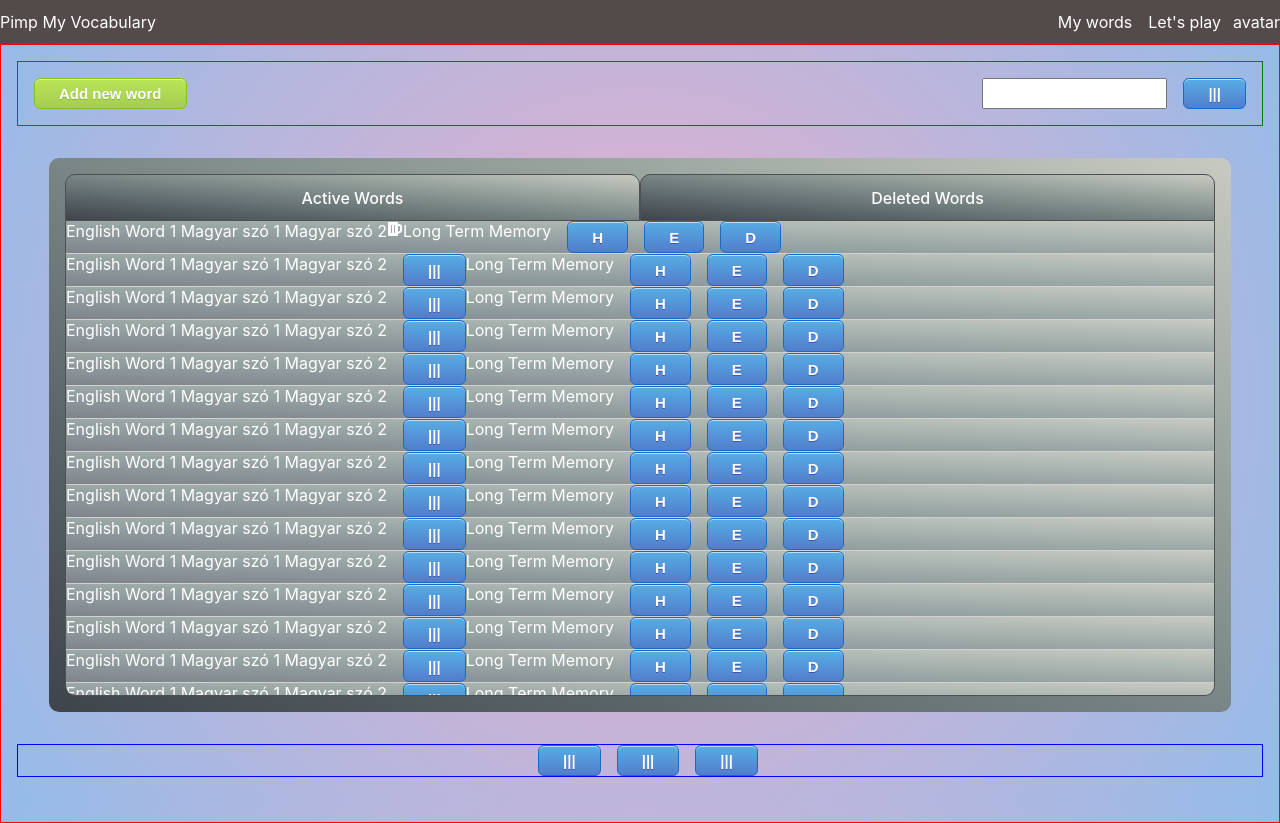
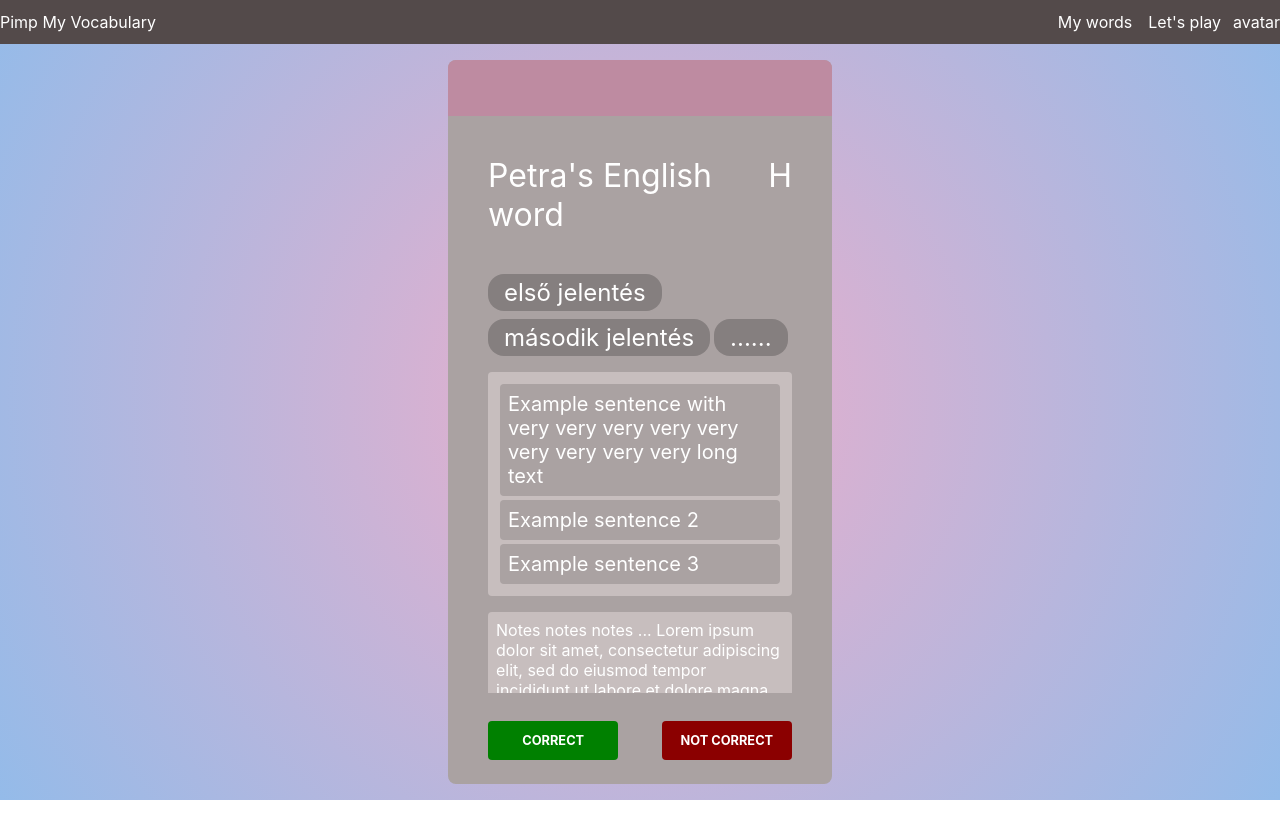
Before and after one commit to Crepkey/pmv_frond_end, a React (Create React App) app: page / in a window 1280 px wide. After the commit the page ends 800 px from the top, so only its background shows below. Built offline with nearby package versions, Linux system fonts and the light colour scheme.

Commit message:
Playing Card style improvements

```diff
--- a/src/App.tsx
+++ b/src/App.tsx
@@ -11,17 +11,25 @@ const MainContainer = Styled.div`
   width: 100vw;
 `
 
+const Body = Styled.div`
+  display: flex;
+  flex: 1;
+  justify-content: center;
+  min-width: 0;
+  min-height: 0;
+`
+
 
 function App() {
   return (
     <MainContainer>
       <MenuBar />
-      <MyWords />
+      {/* <MyWords /> */}
 
 
-      {/* <div style={{ display: 'flex', justifyContent: 'center' }}>
+      <Body>
         <PlayingCard />
-      </div> */}
+      </Body>
     </MainContainer>
   );
 }
--- a/src/components/PlayingCard.tsx
+++ b/src/components/PlayingCard.tsx
@@ -3,40 +3,55 @@ import React from 'react';
 /* Styles */
 import styled from 'styled-components';
 
+
 const Card = styled.div`
     background-color:   #aaa2a2;
-    border-radius: 0.25rem;
-    width: 30%; /* TODO fit content? */
+    border-radius: 0.5rem;
     margin: 1rem;
+    width: 30%;
+    min-width: 20rem;
+    min-height: 0;
+    display: flex;
+    flex-direction: column;
+    overflow: hidden;
 `
 
 const CardHeader = styled.div`
     background-color: #58708B;  /* TODO use different color for both of us */
     background-color: #BE8BA1;
-    border-radius: 0.25rem 0.25rem 0 0;
-    height: 3rem;
+    min-height: 3.5rem;
 `
 
 const CardBody = styled.div`
-    padding: 2rem;
+    padding: 2.5rem;
+    padding-bottom: 1.5rem;
+    display: flex;
+    flex-direction: column;
+    flex: 1;
+    min-width: 0;
+    min-height: 0;
+    overflow: hidden;
 `
 
 const Title = styled.div`
     display: flex;
     justify-content: space-between;
     font-size: 2rem;
-    padding: 0.5rem;
-    margin-bottom: 1.5rem;
+    margin-bottom: 2.5rem;
 `
 
 const ScrollContainer = styled.div`
+    min-width: 0;
+    min-height: 0;
     overflow: scroll;
+    flex: 1;
+    margin-bottom: 1.5rem;
 `
 
 const TagContainer = styled.div`
     display: flex;
     flex-wrap: wrap;
-    margin: 1rem 0;
+    margin-bottom: 0.5rem;
 `
 
 const Tag = styled.div`
@@ -51,7 +66,7 @@ const LighterCard = styled.div`
     background-color:#c7bebe;
     border-radius: 0.25rem;
     padding: 0.5rem;
-    margin: 1rem 0;
+    margin-bottom: 1rem;
 `
 
 const Sentence = styled.div`
@@ -62,7 +77,23 @@ const Sentence = styled.div`
     border-radius: 0.25rem;
 `
 
-export default function PlayingCard() {
+const ButtonContainer = styled.div`
+    display: flex;
+    justify-content: space-between;
+`
+
+const Button = styled.div`
+    background-color: ${({ color }: any) => color};
+    border-radius: 0.25rem;
+    font-weight: bold;
+    margin-top: 0.25rem;
+    padding: 0.75rem;
+    width: 35%;
+    text-align: center;
+    font-size: 0.8rem;
+`
+
+export default function WordCard() {
     return <Card>
         <CardHeader />
 
@@ -81,9 +112,14 @@ export default function PlayingCard() {
                     <Sentence>Example sentence 3</Sentence>
                 </LighterCard>
                 <LighterCard>Notes notes notes ... Lorem ipsum dolor sit amet, consectetur adipiscing elit, sed do eiusmod tempor incididunt ut labore et dolore magna aliqua. Ut enim ad minim veniam, quis nostrud exercitation ullamco laboris nisi ut aliquip ex ea commodo consequat. Duis aute irure dolor in reprehenderit in voluptate velit esse cillum dolore eu fugiat nulla pariatur. Excepteur sint occaecat cupidatat non proident, sunt in culpa qui officia deserunt mollit anim id est laborum.</LighterCard>
+
             </ScrollContainer>
 
-            Correct Not correct
+            <ButtonContainer>
+                <Button color="green">CORRECT</Button>
+                <Button color="darkred">NOT CORRECT</Button>
+            </ButtonContainer>
         </CardBody>
     </Card>
+
 }
```
